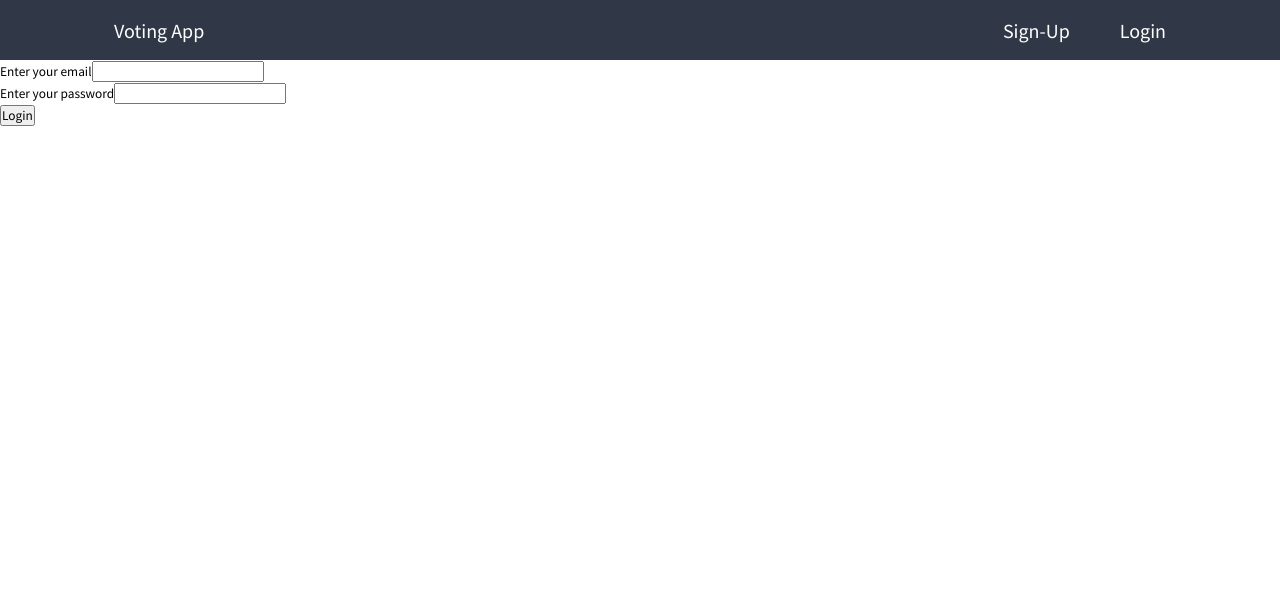
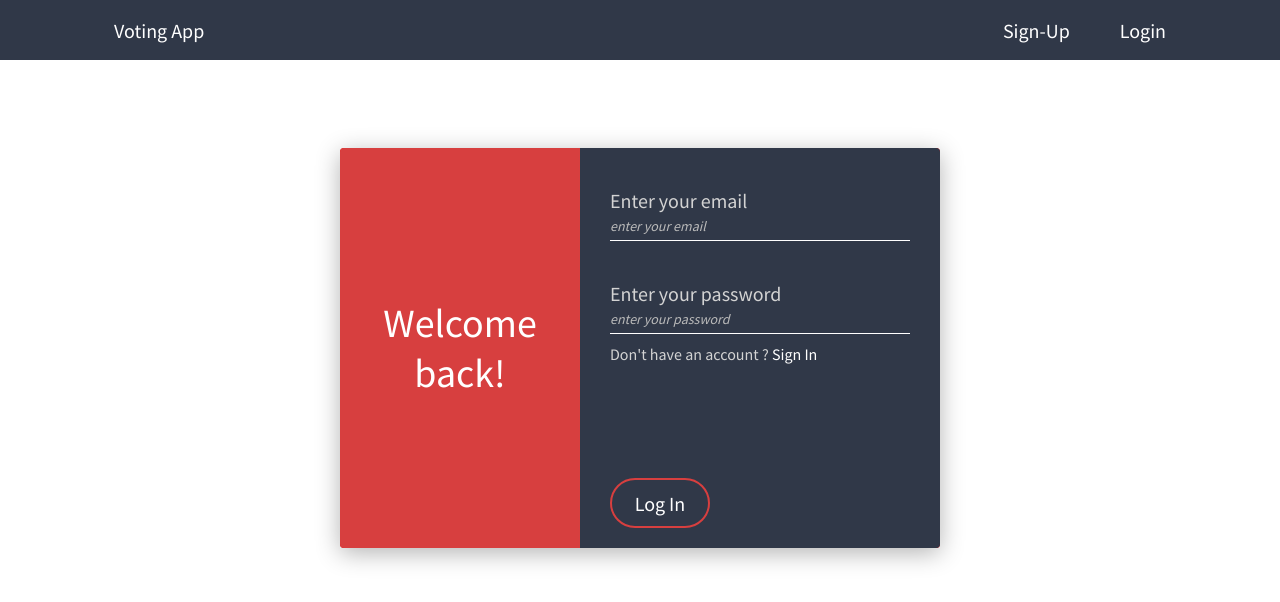
Before and after one commit to mahaveer0496/Voting-App, a React app: page /#/login in a window 1280 px wide. Shown: the top 602 px of the page. Built offline with nearby package versions, Linux system fonts and the light colour scheme; no server answers; the HTML template or start-up script is replaced by a standard one.

Commit message:
form styling complete

```diff
--- a/src/components/Home.jsx
+++ b/src/components/Home.jsx
@@ -91,6 +91,7 @@ const Home = ({ history }) => (
 
     <div className="outer__home-bottom">
       <div className="inner__container">
+        <div className="space__creator" />
         <section className="section__bottom">
           <p className="section__bottom-heading">
             Easily share on popular sites
@@ -104,7 +105,7 @@ const Home = ({ history }) => (
       </div>
     </div>
 
-    <div className="space__creator" />
+
 
 
   </div>
--- a/src/components/LoginForm.jsx
+++ b/src/components/LoginForm.jsx
@@ -1,7 +1,7 @@
 import React from 'react';
 import axios from 'axios';
 import { connect } from 'react-redux';
-// import { withRouter, Redirect } from 'react-router-dom';
+import { Link } from 'react-router-dom';
 
 import { logUser } from './../redux/actions/logUserIn';
 
@@ -18,25 +18,45 @@ const LoginForm = ({ logUser, history }) => {
   };
 
   return (
-    <form method="POST" className="container" onSubmit={submitHandler}>
+    <div className="form__container-outer">
+      <div className="form__container">
+        <div className="form__left">
+          <div className="form__left-text">
+            <p className="welcome_text">Welcome<br /> back!</p>
+          </div>
+        </div>
+
+        <div className="form__right">
+          <form method="POST" className="form" onSubmit={submitHandler}>
             <div className="row justify-content-center">
               <div className="col-sm-10 col-md-7">
-          <div className="form-group">
-            <small id="helpId" className="text-muted">Enter your email</small>
-            <input type="text" className="form-control" ref={input => email = input} />
+                <div className="input__field">
+                  <p className="text-help">Enter your email</p>
+                  <input type="text" className="text" placeholder="enter your email" ref={input => email = input} />
                 </div>
 
-          <div className="form-group">
-            <small id="helpId" className="text-muted">Enter your password</small>
-            <input type="text" className="form-control" ref={(input) => { password = input; }} />
+                <div className="input__field input__field-last">
+                  <p className="text-help">Enter your password</p>
+                  <input type="text" className="password" placeholder="enter your password" ref={(input) => { password = input; }} />
                 </div>
 
-          <div className="form-group">
-            <input type="submit" className="btn btn-primary" value="Login" />
+                <div>
+                  Don't have an account ?<Link to="/register"> Sign In</Link>
+                </div>
+
+                <div className="input__field">
+                  <input className="button button-submit" type="submit" value="Log In" />
                 </div>
               </div>
             </div>
           </form>
+
+        </div>
+
+
+      </div>
+
+    </div>
   );
 };
 
--- a/src/components/PollTitles.jsx
+++ b/src/components/PollTitles.jsx
@@ -8,23 +8,27 @@ const dummyPolls = [
     pollTitle: ' this is title one',
     _id: '1233142',
     by: 'dave',
+    time: '12-02-2017'
   },
   {
     pollTitle: ' this is title twta',
     _id: '12231142',
     by: 'shave',
+    time: '12-02-2017'
   },
   {
     pollTitle: ' this is title three',
     _id: '1233dasd142',
     by: 'dawa',
+    time: '12-02-2017'
   }, {
     pollTitle: ' this is title four',
     _id: '123dazxc3142',
     by: '1ava',
+    time: '12-02-2017'
   },
 ];
-const PollTitles = ({ polls }) => (
+const PollTitles = ({ history }) => (
 
   <ul className="polls">
     {dummyPolls.map(poll => (
@@ -32,12 +36,16 @@ const PollTitles = ({ polls }) => (
         className="poll__title"
         key={poll._id}>
         <span className="title">{poll.pollTitle}</span>
-        <Link to={`/poll/${poll._id}`}>
-          <FontAwesome
-            name="external-link"
-            style={{ color: 'black' }} />
-        </Link>
-        <p>Created by <span className="author">{poll.by}</span></p>
+        <span className="link">
+          <Link to={`/poll/${poll._id}`}>
+            <FontAwesome
+              name="external-link"
+              style={{ color: 'black' }} />
+          </Link>
+
+        </span>
+        <p className="author">Created by <span>{poll.by}</span></p>
+        <p className="time">Created at <span>{poll.time}</span></p>
       </li>
     ))}
   </ul>
--- a/src/components/RegisterForm.jsx
+++ b/src/components/RegisterForm.jsx
@@ -1,6 +1,7 @@
 import React from 'react';
 import { connect } from 'react-redux';
 import { register } from './../redux/actions/regsiterUser';
+import { Link } from 'react-router-dom';
 
 const RegisterForm = ({ register, history }) => {
   let email = null;
@@ -15,25 +16,51 @@ const RegisterForm = ({ register, history }) => {
       .catch((err) => { console.log(err); });
   };
   return (
-    <form className="container" onSubmit={submitHandler}>
+    <div className="form__container-outer">
+      <div className="form__container">
+        <div className="form__left">
+          <div className="form__left-text">
+            <p className="welcome_text">Get ready!</p>
+          </div>
+        </div>
+
+        <div className="form__right">
+          <form method="POST" className="form" onSubmit={submitHandler}>
             <div className="row justify-content-center">
               <div className="col-sm-10 col-md-7">
-          <div className="form-group">
-            <small id="helpId" className="text-muted">Enter your email</small>
-            <input type="text" className="form-control" ref={input => email = input} />
+
+                <div className="input__field">
+                  <p className="text-help">Enter your name</p>
+                  <input type="text" className="text" placeholder="enter your name" ref={input => email = input} />
                 </div>
 
-          <div className="form-group">
-            <small id="helpId" className="text-muted">Enter your password</small>
-            <input type="text" className="form-control" ref={input => password = input} />
+                <div className="input__field">
+                  <p className="text-help">Enter your email</p>
+                  <input type="text" className="text" placeholder="enter your email" ref={input => email = input} />
                 </div>
 
-          <div className="form-group">
-            <input type="submit" className="btn btn-primary" aria-describedby="helpId" value="sign-up" />
+                <div className="input__field input__field-last">
+                  <p className="text-help">Enter your password</p>
+                  <input type="text" className="password" placeholder="enter your password" ref={(input) => { password = input; }} />
+                </div>
+
+                <div>
+                  Already have an account? <Link to="/login"> Log In</Link>
+                </div>
+
+                <div className="input__field">
+                  <input className="button button-submit" type="submit" value="Sign In" />
                 </div>
               </div>
             </div>
           </form>
+
+        </div>
+
+
+      </div>
+
+    </div>
   );
 };
 
--- a/src/styles/components/_home.scss
+++ b/src/styles/components/_home.scss
@@ -107,6 +107,7 @@
   align-items: center;
   justify-content: space-around;
   flex-direction: column;
+  border-radius: 4px;
 }
 
 .card-react {
@@ -131,6 +132,7 @@
   background-color: #f4f4f4;
   margin-top: 20px;
   padding: 10px 20px;
+  border-radius: 0 0 4px 4px;
 }
 
 .outer__home-bottom {
--- /dev/null
+++ b/src/styles/components/_loginform.scss
@@ -0,0 +1,111 @@
+.form__container-outer {
+  width: 100%;
+  height: 80vh;
+  position: relative;
+}
+
+.form__container {
+  width: 600px;
+  height: 400px;
+  background-color: red;
+  box-shadow: 0 5px 25px rgba(1, 1, 1, .3);
+  position: absolute;
+  top: 45%;
+  left: 50%;
+  -webkit-transform: translate(-50%, -50%);
+  transform: translate(-50%, -50%);
+  display: -webkit-box;
+  display: -ms-flexbox;
+  display: flex;
+  color: #d3d3d3;
+  border-radius: 4px;
+}
+
+.form__left {
+  -webkit-box-flex: 0;
+  -ms-flex: 0 0 40%;
+  flex: 0 0 40%;
+  height: 100%;
+  background-color: #D73F3F;
+  border-radius: 4px 0 0 4px;
+  display: flex;
+  justify-content: center;
+  align-items: center;
+}
+
+.welcome_text {
+  text-align: center;
+  font-size: 40px;
+  color: white;
+}
+
+.form__right {
+  -webkit-box-flex: 0;
+  -ms-flex: 0 0 60%;
+  flex: 0 0 60%;
+  height: 100%;
+  background-color: #303848;
+  padding: 0 30px;
+  border-radius: 0 4px 4px 0;
+}
+
+.input__field {
+  margin: 40px 0;
+}
+.input__field-last{
+    margin-bottom: 10px;
+}
+.text-help {
+  margin-bottom: 0px;
+  font-size: 20px;
+}
+
+input.text,
+input.password {
+  width: 100%;
+  background-color: #303848;
+  outline: none;
+  border: none;
+  color: white;
+  border-bottom: 1px solid white;
+  padding: 5px 0;
+}
+
+input[type="text"]::-webkit-input-placeholder {
+  color: darken(#d3d3d3, 10%);
+  font-size: 14px;
+  font-style: italic;
+}
+
+input[type="text"]::-moz-placeholder {
+  color: darken(#d3d3d3, 10%);
+  font-size: 14px;
+  font-style: italic;
+}
+
+input[type="text"]:-ms-input-placeholder {
+  color: darken(#d3d3d3, 10%);
+  font-size: 14px;
+  font-style: italic;
+}
+
+input[type="text"]::placeholder {
+  color: darken(#d3d3d3, 10%);
+  font-style: italic;
+  font-size: 14px;
+}
+
+.button-submit{
+  position: absolute;
+  bottom: 20px;
+  background-color: none;
+  border: 2px solid #D73F3F;
+  width: 100px;
+  height: 50px;
+  cursor: pointer;
+  &:hover {
+    background-color: white;
+    border: 2px solid #303848;
+    color: black;
+  }
+}
--- a/src/styles/components/_polltitles.scss
+++ b/src/styles/components/_polltitles.scss
@@ -1,46 +1,60 @@
-.polls{
+.polls {
   list-style-type: none;
   display: flex;
   flex-wrap: wrap;
   justify-content: space-around;
 }
 
-.poll__title{
-  flex: 0 0 300px;
-  height: 100px;
+.poll__title {
+  width: 300px;
+  height: 125px;
   background-color: #f4f4f4;
   border-radius: 4px;
-  box-shadow: 0 5px 25px rgba(1,1,1,.3);
+  box-shadow: 0 5px 25px rgba(1, 1, 1, .3);
   margin: 20px;
   padding: 20px 10px;
   position: relative;
   background-color: #f4f4f4;
   color: #2f4f4f;
-    text-align: center;
-  .title{
+  text-align: left;
+  .title {
     font-size: 24px;
+    align-self: flex-start
   }
-  a {
+  .link {
     position: absolute;
     right: 10px;
-    top: 50%;
+    top: 30%;
     transform: translateY(-50%);
     font-size: 24px;
-    span{
-      color: #2f4f4f !important;
-    };
+    background-color: #D73F3F;
+    width: 40px;
+    height: 30px;
+    text-align: center;
+    box-shadow: 0 2px 4px rgba(1, 1, 1, .3);
+    border-radius: 4px;
+    cursor: pointer;
+    span {
+      color: white !important;
+      // color: #2f4f4f !important;
+    }
   }
-  p{
+  .author,
+  .time {
     position: absolute;
-    bottom: 10px;
     font-size: 14px;
     font-style: italic;
+    bottom: 10px;
   }
-  .author{
+  .time {
+    right: 10px;
+  }
+  .author span,
+  .time span {
     color: #303848;
     font-weight: bold;
   }
-  &:hover{
-    box-shadow: 0 2px 15px rgba(1,1,1,.3);
+  &:hover {
+    box-shadow: 0 2px 15px rgba(1, 1, 1, .3);
   }
 }
--- a/src/styles/main.scss
+++ b/src/styles/main.scss
@@ -2,6 +2,7 @@
 @import 'components/home';
 @import 'components/navbar';
 @import 'components/polltitles';
+@import 'components/loginform';
 * {
   margin: 0;
   padding: 0;
```
Lines whose indentation alone changed are shown as unchanged.
